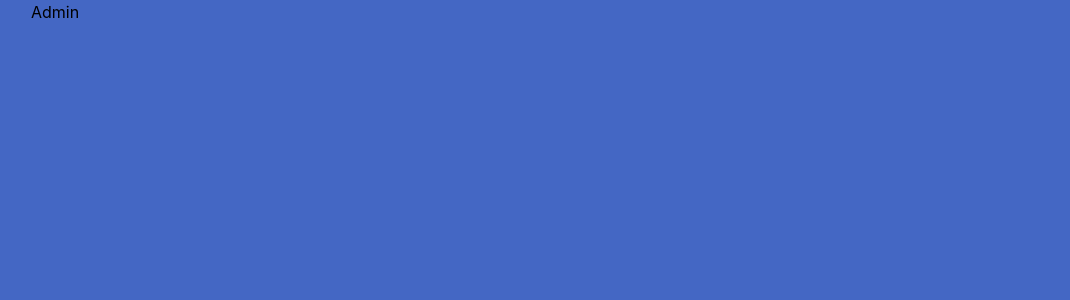
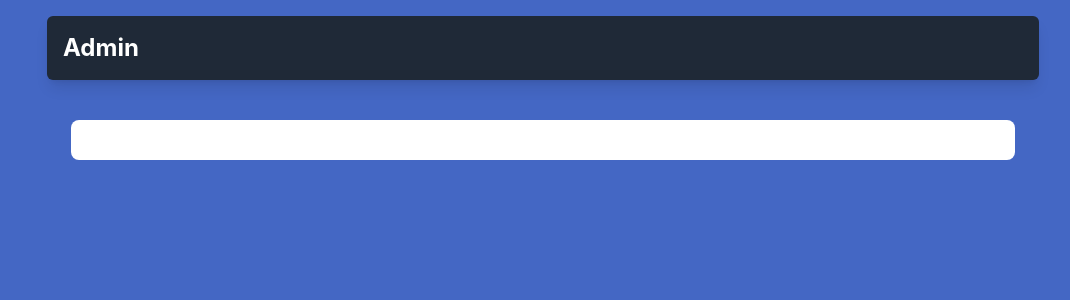
Before and after one commit to Kot6603/registrationPlatform, a React (Vite) app in the folder frontend/: page /admin in a window 1280 px wide. Shown: the top 300 px of the page, without its empty margins (97-1167 px from the left). Built offline with nearby package versions, Linux system fonts and the light colour scheme.

Commit message:
:construction: admin page wip

```diff
--- a/frontend/src/pages/Admin.jsx
+++ b/frontend/src/pages/Admin.jsx
@@ -1,6 +1,15 @@
+import EventContainer from '../components/EventContainer'
+
 function Admin() {
   return (
-    <h1>Admin</h1>
+    <div>
+      <header className="p-4 bg-gray-800 shadow-lg rounded-md m-4">
+        <h1 className="text-2xl font-bold text-white">Admin</h1>
+      </header>
+      <div className="max-w-screen">
+        <EventContainer events={[]} />
+      </div>
+    </div>
   )
 }
 
```
